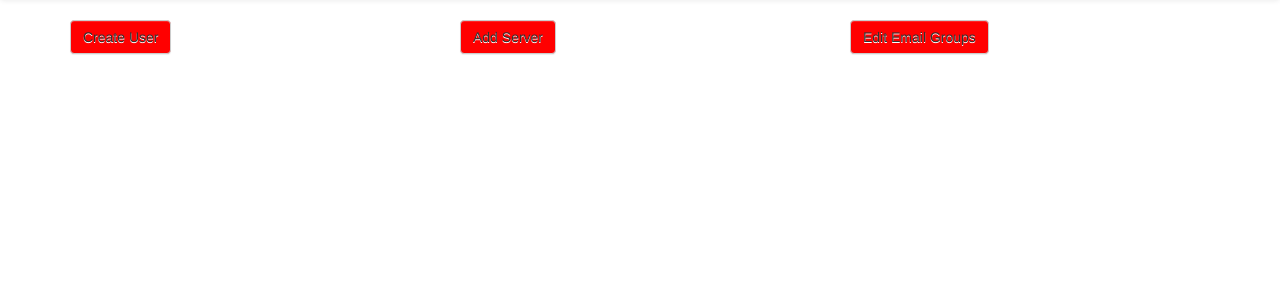
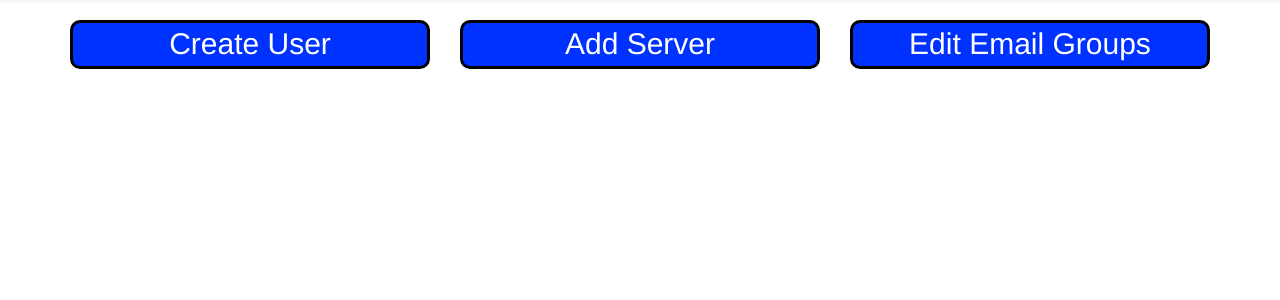
Before and after one commit to UrbaNTHoR72/serverMon, a PHP site: page /control.php in a window 1280 px wide. Shown: the part 52-352 px from the top of the page. Run offline with PHP 8.4, Linux system fonts and the light colour scheme; the visitor is signed in with stand-in values (Sample User, id 1).

Commit message:
standard button styling

```diff
--- a/control.php
+++ b/control.php
@@ -57,13 +57,19 @@
         <div class="container">
             <div class="row">
                 <div class="col-md-4 col-sm-6 col-xs-12">
-                    <button type="button" class="btn btn-default btn-scr">Create User</button>
+                    <div class="linkbtn">
+                        <a href="#">Create User<a>
+                    </div>
                 </div>
                 <div class="col-md-4 col-sm-6 col-xs-12">
-                    <button type="button" class="btn btn-default btn-scr">Add Server</button>
+                    <div class="linkbtn">
+                        <a href="#">Add Server<a>
+                    </div>
                 </div>
                 <div class="col-md-4 col-sm-6 col-xs-12">
-                    <button type="button" class="btn btn-default btn-scr">Edit Email Groups</button>
+                    <div class="linkbtn">
+                        <a href="#">Edit Email Groups<a>
+                    </div>
                 </div>
             </div>
         </div>
--- a/css/style.css
+++ b/css/style.css
@@ -9,6 +9,22 @@
     width: 140px;
 }
 
-.btn-scr{
-    background: red;
+.linkbtn {
+    background: rgb(0,50,255);
+    cursor: pointer;
+    text-decoration: none;
+    border: 3px solid black;
+    border-radius: 10px;
+    font-size: 30px;
+    width: 100%;
+    text-align: center;
 }
+
+.linkbtn:hover{
+    background: rgb(0,100,255);
+}
+
+.linkbtn a, .linkbtn a:hover{
+    color: white;
+    text-decoration: none;
+}
```
